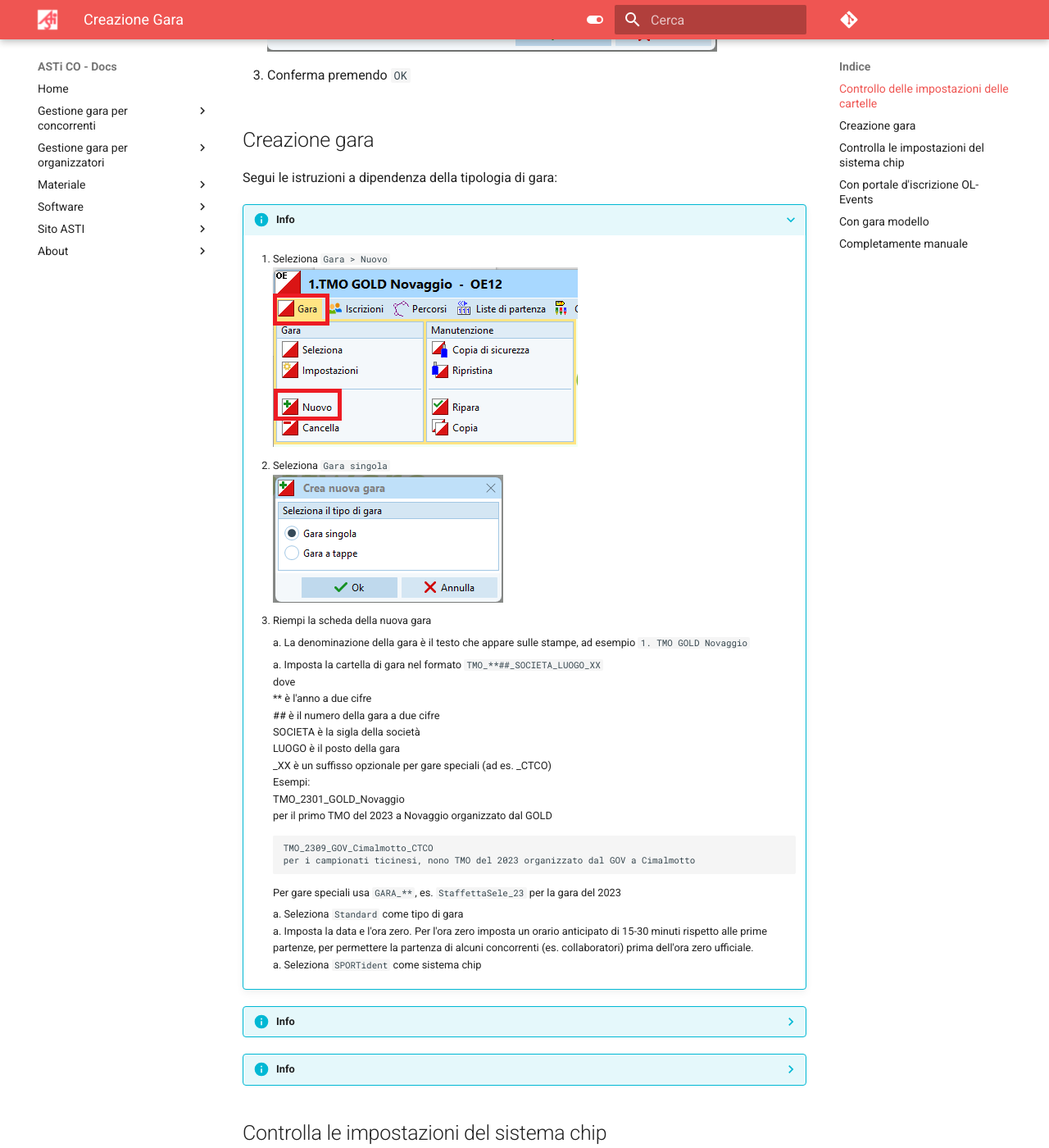
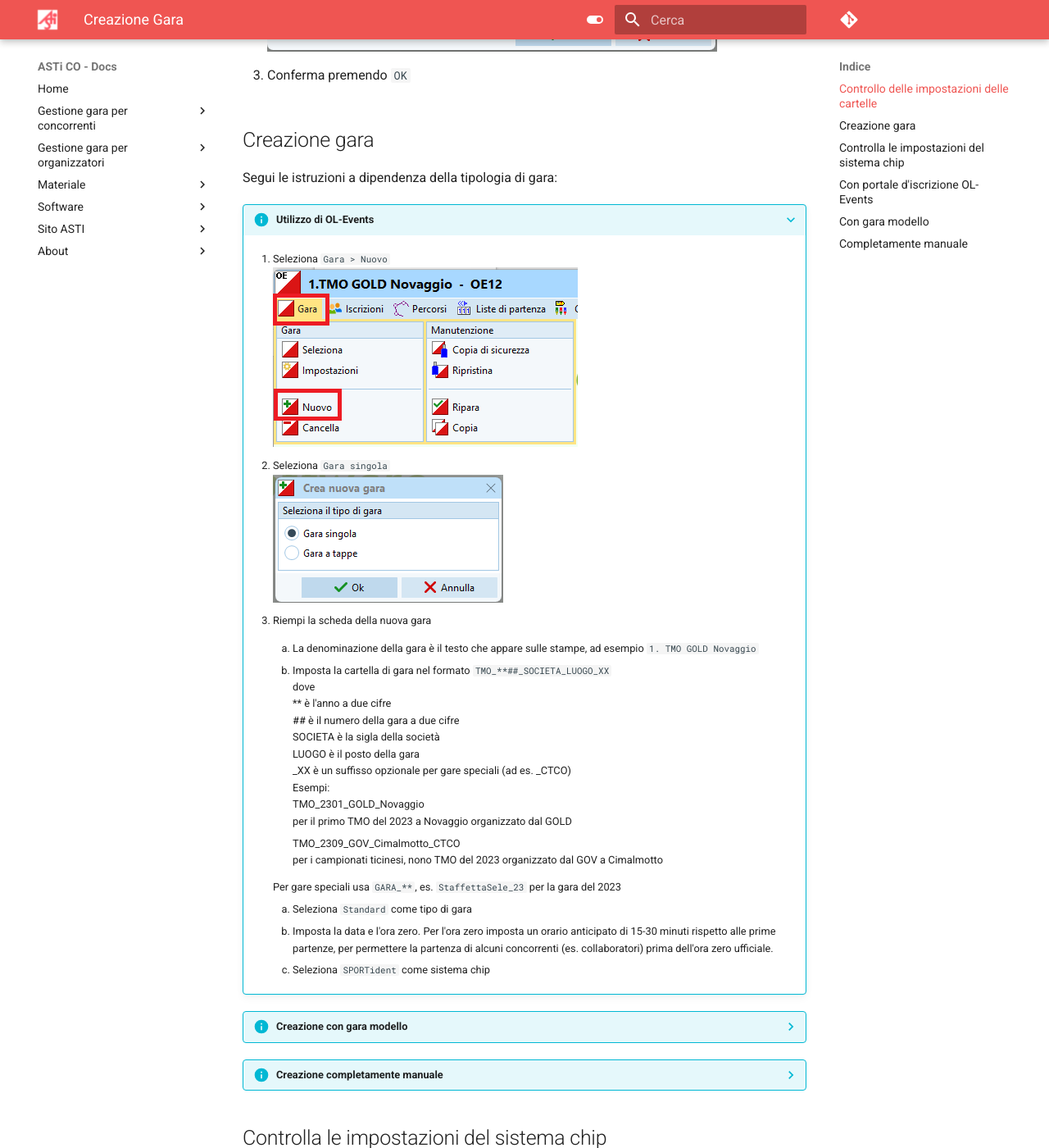
Before and after one commit to asti-co/doc, an MkDocs documentation site: the page built from docs/software/oe12/creazione_gara.md, in a window 1280 px wide and 1400 px high, scrolled down 1135 px. Shown: the whole window at 82% size. Built offline with MkDocs 1.6.1 and Material for MkDocs 9.7.7, drawn with Linux system fonts in a browser that asks for light colours; comment, search, counter and statistics services are not loaded; some of the changed text lies outside the part shown.

Commit message:
Correzione typos e formattazione

```diff
--- a/docs/software/oe12/creazione_gara.md
+++ b/docs/software/oe12/creazione_gara.md
@@ -24,7 +24,7 @@
 
 Segui le istruzioni a dipendenza della tipologia di gara:
 
-???+ Info  Utilizzo di OL-Events
+???+ Info "Utilizzo di OL-Events"
 
     1. Seleziona `Gara > Nuovo`
     ![Gara > Nuovo](inc/menu_gara_nuovo.png)
@@ -76,7 +76,7 @@
     1. Premi `Avvia`, `OK` e `Chiudi`
 
 
-??? Info Creazione completamente manuale
+??? Info "Creazione completamente manuale"
     Seguire le istruzioni in `Utilizzo di OL-Events`
 
 
```
Also changed, not shown: other parts of docs/software/oe12/creazione_gara.md (+14 -14 lines), docs/gestione_gara_org/pregara/oleinzel_pregara.md (+1 -1 lines).
